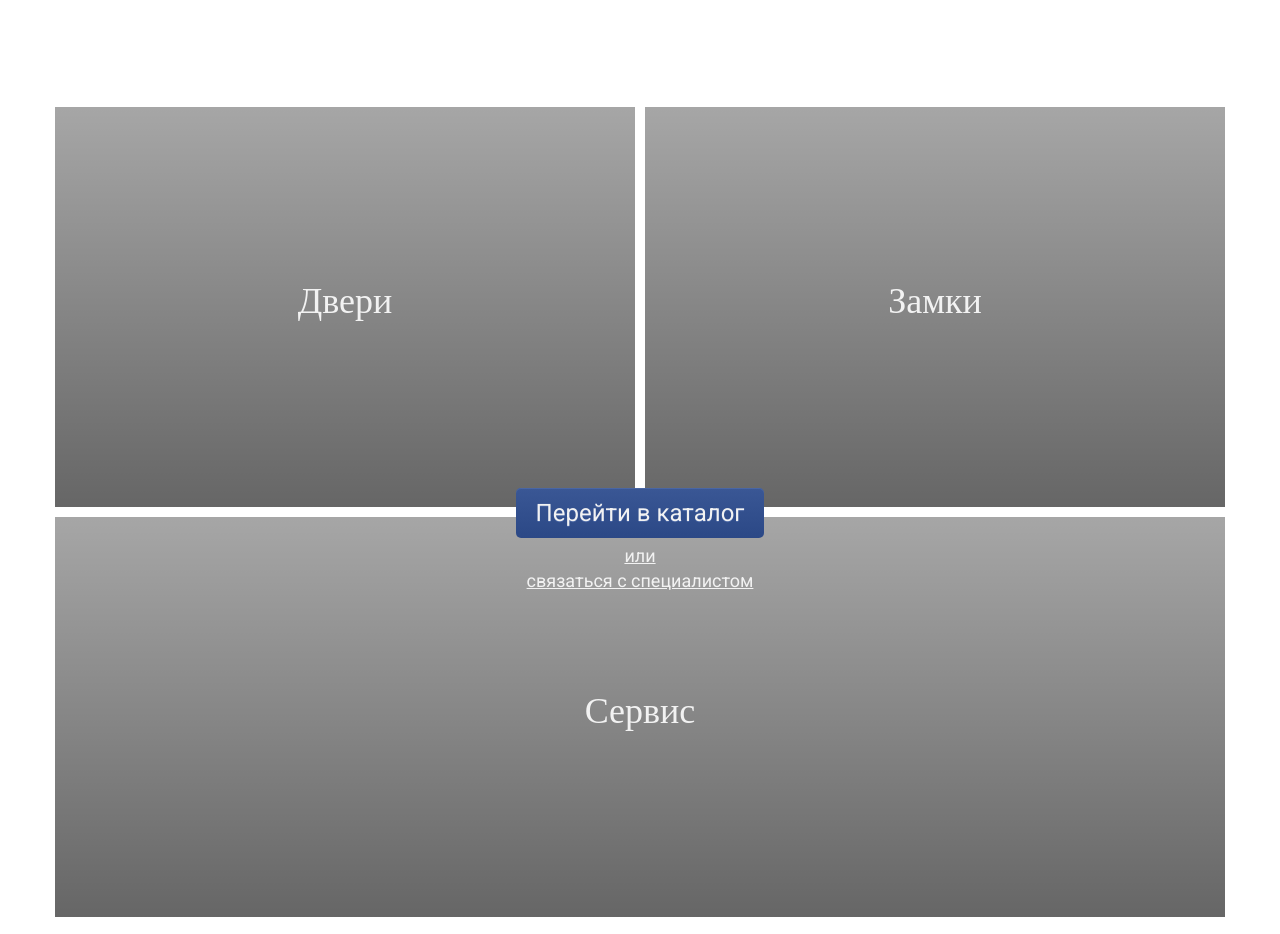
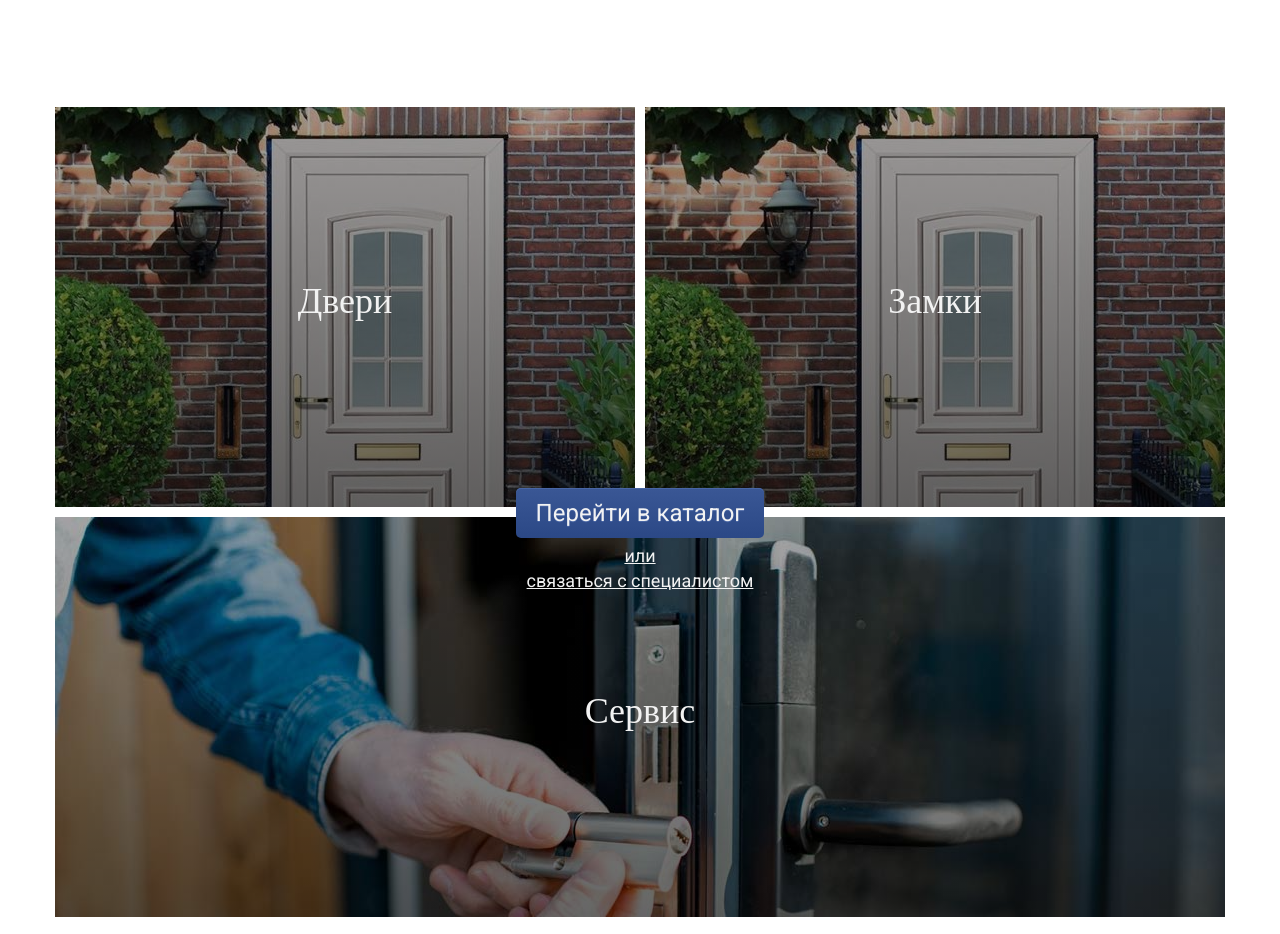
Before and after one commit to Bogdanzdv/keyservice, a plain HTML site: page index.html in a window 1280 px wide. Shown: the part 1098-2032 px from the top of the page. Drawn offline with nearby package versions, Linux system fonts and the light colour scheme; a script that the page names is missing.

Commit message:
Update style.css

```diff
--- a/css/style.css
+++ b/css/style.css
@@ -1461,7 +1461,7 @@ body.ie .ibg img {
 
 .category__item {
 	text-align: center;
-	background-image: url("img/content/door1.jpg");
+	background-image: url("../img/content/door1.jpg");
 	overflow: hidden;
 	height: 400px;
 	position: relative;
@@ -1536,7 +1536,7 @@ body.ie .ibg img {
 	    -ms-flex-direction: column;
 	        flex-direction: column;
 	text-align: center;
-	background: url(img/content/service.jpg) no-repeat;
+	background: url(../img/content/service.jpg) no-repeat;
 	height: 400px;
 	-webkit-box-pack: center;
 	    -ms-flex-pack: center;
```
